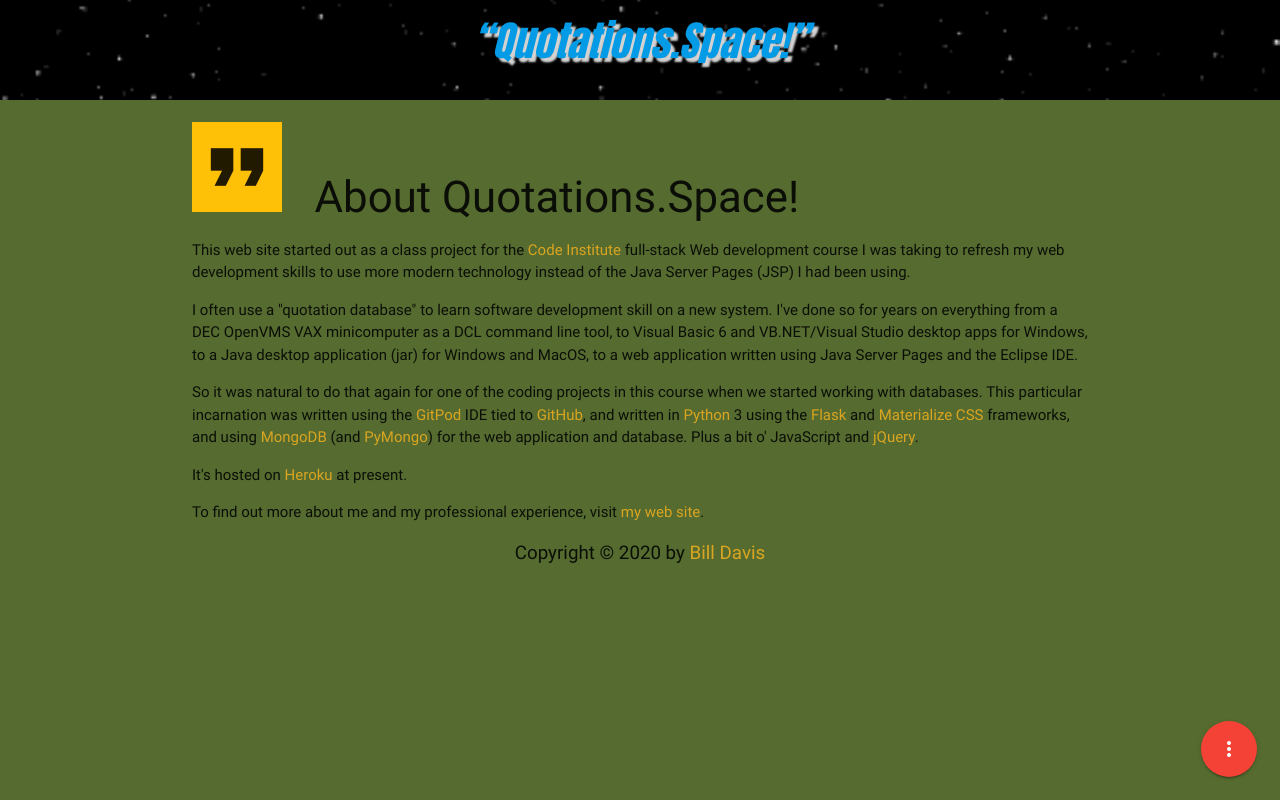
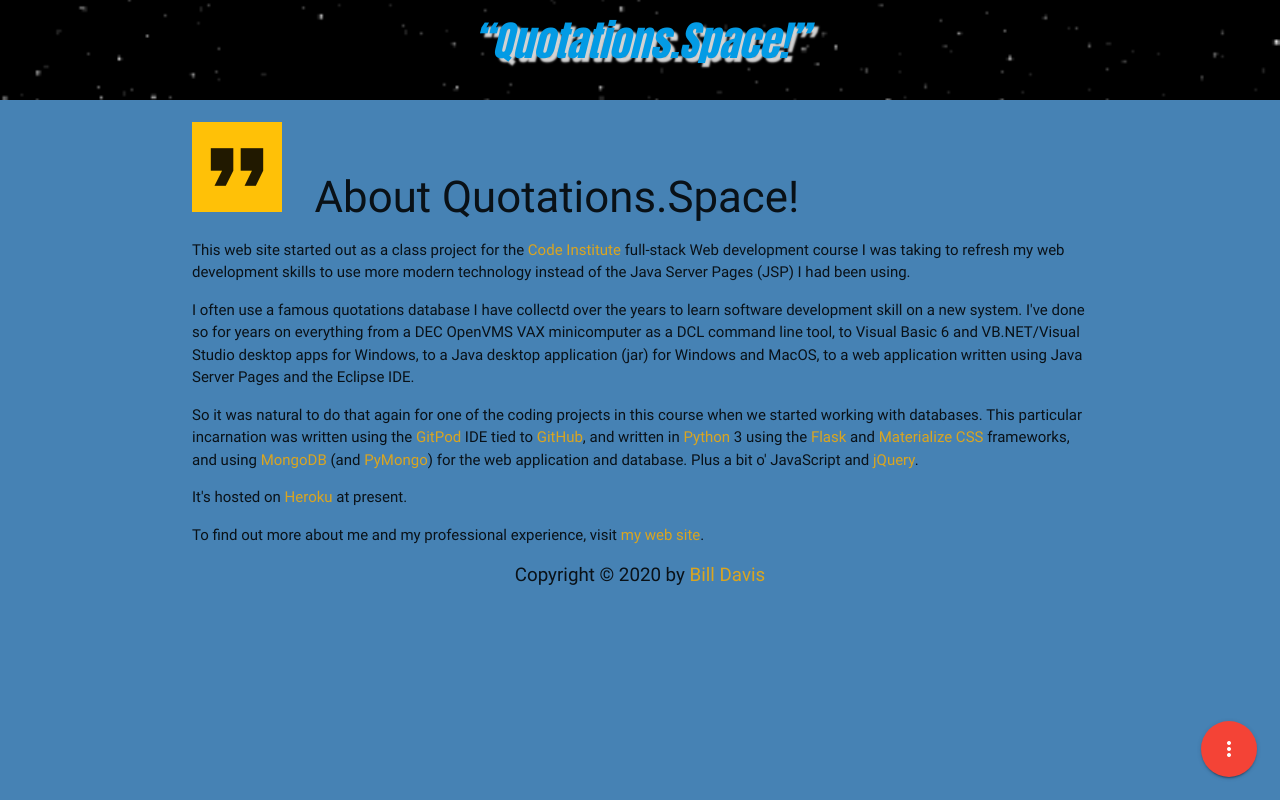
Before and after one commit to billdavisjr/wbd_fsd_project3, a Flask app: page /about in a window 1280 px wide. Run offline with Flask 2, Linux system fonts and the light colour scheme; some libraries are stand-ins or nearby versions.

Commit message:
Implemented suggestions from tester Jolie Davis. Changed bkgd color, changed categories.html to not use accordion css to stop pointer changing to hand, etc.

```diff
--- a/static/css/style.css
+++ b/static/css/style.css
@@ -15,7 +15,7 @@
 }
 
 body {
-    background-color: darkolivegreen;
+    background-color: steelblue; /* dodgerblue, steelblue, cornflowerblue */
 }
 
 .centered {
@@ -41,6 +41,7 @@ body {
      color: goldenrod;
 }
 
+
 .footer_link {
     color: goldenrod;
 }
--- a/templates/about.html
+++ b/templates/about.html
@@ -9,9 +9,10 @@
     <p>This web site started out as a class project for the <a class="about_anchor" href="https://codeinstitute.net/">Code Institute</a> full-stack Web development course I was taking
     to refresh my web development skills to use more modern technology instead of the Java Server Pages (JSP) I had been using.
     </p>
-    <p>I often use a "quotation database" to learn software development skill on a new system. I've done so for years on everything from a DEC OpenVMS VAX
-    minicomputer as a DCL command line tool, to Visual Basic 6 and VB.NET/Visual Studio desktop apps for Windows, to a Java desktop application (jar) for
-    Windows and MacOS, to a web application written using Java Server Pages and the Eclipse IDE.
+    <p>I often use a famous quotations database I have collectd over the years to learn software development skill on a new system.
+    I've done so for years on everything from a DEC OpenVMS VAX minicomputer as a DCL command line tool, to Visual Basic 6 and
+    VB.NET/Visual Studio desktop apps for Windows, to a Java desktop application (jar) for Windows and MacOS, to a web application
+    written using Java Server Pages and the Eclipse IDE.
     </p>
     <p>So it was natural to do that again for one of the coding projects in this course when we started working with databases.
     This particular incarnation was written using the
--- a/templates/categories.html
+++ b/templates/categories.html
@@ -1,10 +1,10 @@
 {% extends 'base.html'%} {% block content %}
 <div class="row">
     <h3>Categories</h3>
-    <ul class="collapsible" data-collapsible="accordion">
+    <ul class="collection">
         {% for category in categories %}
-        <li>
-            <div class="collapsible-header">
+        <li class="collection-item">
+            <div class="row valign-wrapper" >
                 <div class="task_header col s8">
                     <strong>{{category.category_name}}</strong>
                 </div>
--- a/templates/quotes.html
+++ b/templates/quotes.html
@@ -10,10 +10,10 @@
             <form class="searchform" name="searchform" id="searchform" action="{{ url_for('search_quotes') }}" method="POST">
                 <div class="col s1">&nbsp;</div>
                 <div class="col s6">
-                    <input class="qsearchfield" name="searchfield" id="searchfield" type="text" style="background-color: white; color: black; " value="{{searchfield}}">
+                    <input class="qsearchfield" tabindex=1 name="searchfield" id="searchfield" type="text" style="background-color: white; color: black; " value="{{searchfield}}">
                 </div>
                 <div class="col s4">
-                    <button class="btn waves-effect waves-light" type="submit" name="action" id="action">Search
+                    <button class="btn waves-effect waves-light" tabindex=2 type="submit" name="action" id="action">Search
                         <i class="material-icons right">search</i>
                     </button>
                 </div>
```
